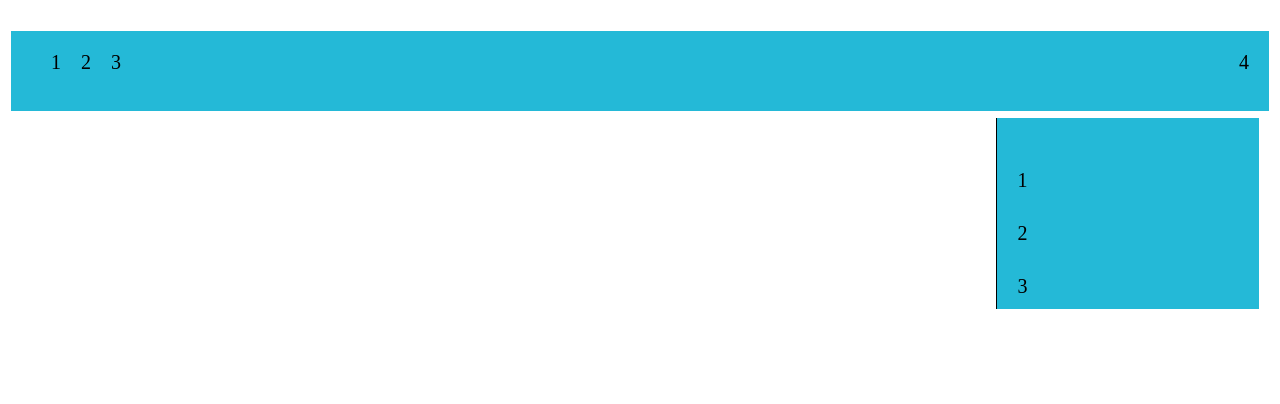
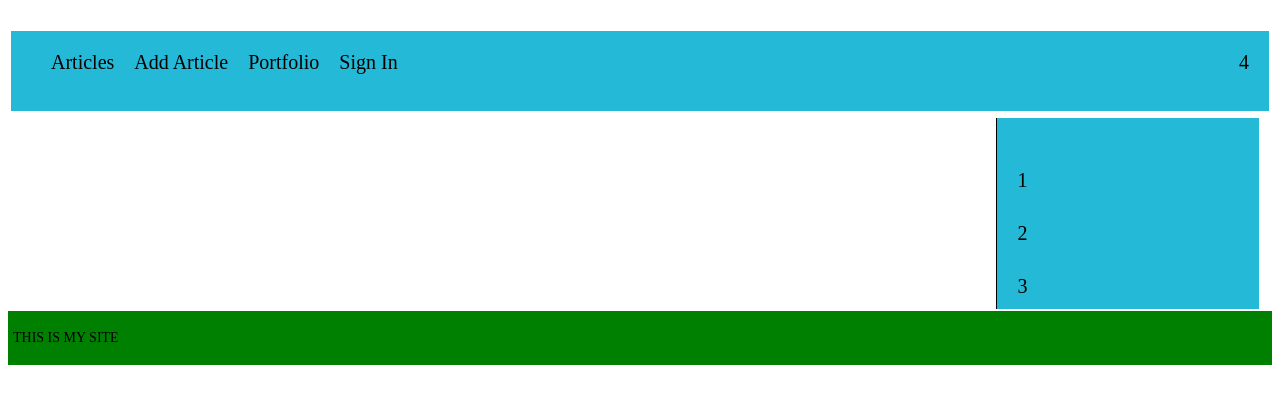
Before and after one commit to chimchimster/chimchimster-blog, a Django app: page / in a window 1280 px wide. Shown: the top 404 px of the page. Run offline with Django 4.2, Linux system fonts and the light colour scheme.

Commit message:
added mainmenu

```diff
--- a/privatesite/blog/static/blog/css/styles.css
+++ b/privatesite/blog/static/blog/css/styles.css
@@ -50,3 +50,15 @@ ul.main-menu li.last {
     margin: 30px 0 0 0;
     color: black;
 }
+
+
+
+#footer {
+    box-sizing: border-box;
+    background: green;
+    padding: 5px;
+    color: black;
+    font-size: 14px;
+    text-align: left;
+    overflow: hidden;
+}
--- a/privatesite/blog/templates/blog/layout.html
+++ b/privatesite/blog/templates/blog/layout.html
@@ -1,4 +1,5 @@
 {% load static %}
+{% load blog_tags %}
 <!DOCTYPE html>
 <html lang="en">
     <head>
@@ -11,9 +12,7 @@
                     {% block mainmenu %}
                         <div class="header">
                             <ul class="main-menu">
-                                <Li>1</Li>
-                                <Li>2</Li>
-                                <Li>3</Li>
+                                {% main_menu %}
                                 <li class="last">4</li>
                             </ul>
                         </div>
@@ -40,5 +39,13 @@
             </div>
         </td>
     </table>
+    <td></td>
+    <tr></tr>
+    <!-- FOOTER -->
+    <tr>
+        <div id="footer">
+            <p>THIS IS MY SITE</p>
+        </div>
+    </tr>
     </body>
 </html>
--- /dev/null
+++ b/privatesite/blog/templates/blog/menu.html
@@ -0,0 +1,4 @@
+<ul></ul>
+{% for m in menu %}
+    <li>{{ m.title }}</li>
+{% endfor %}
--- /dev/null
+++ b/privatesite/blog/templatetags/blog_tags.py
@@ -0,0 +1,14 @@
+from django import template
+
+register = template.Library()
+
+@register.inclusion_tag('blog/menu.html')
+def main_menu():
+    menu = [
+        {'title': 'Articles', 'url_name': 'articles'},
+        {'title': 'Add Article', 'url_name': 'add_article'},
+        {'title': 'Portfolio', 'url_name': 'portfolio'},
+        {'title': 'Sign In', 'url_name': 'login'}
+    ]
+
+    return {'menu': menu}
```
Also changed, not shown: privatesite/blog/templatetags/__init__.py (added).
